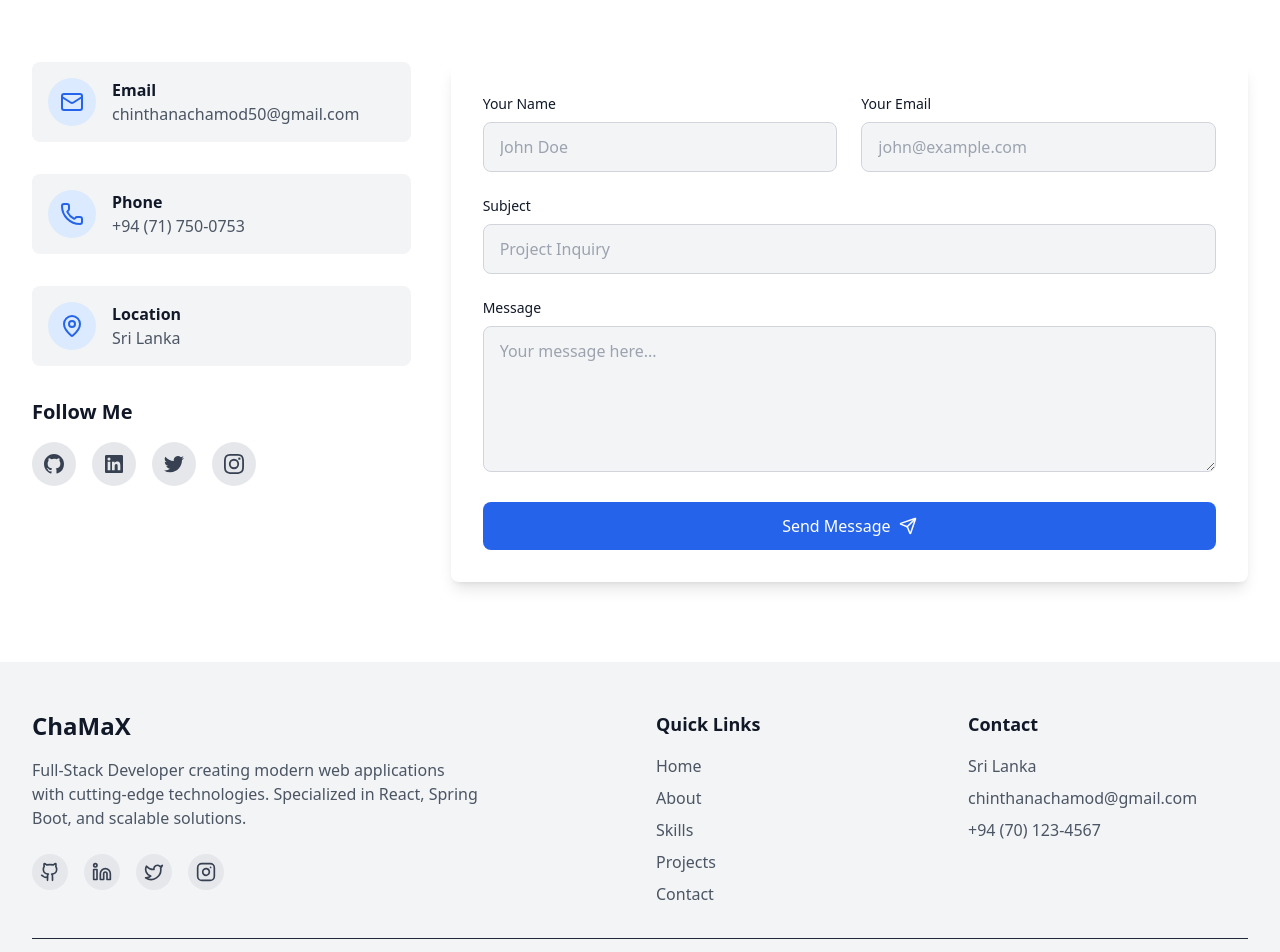
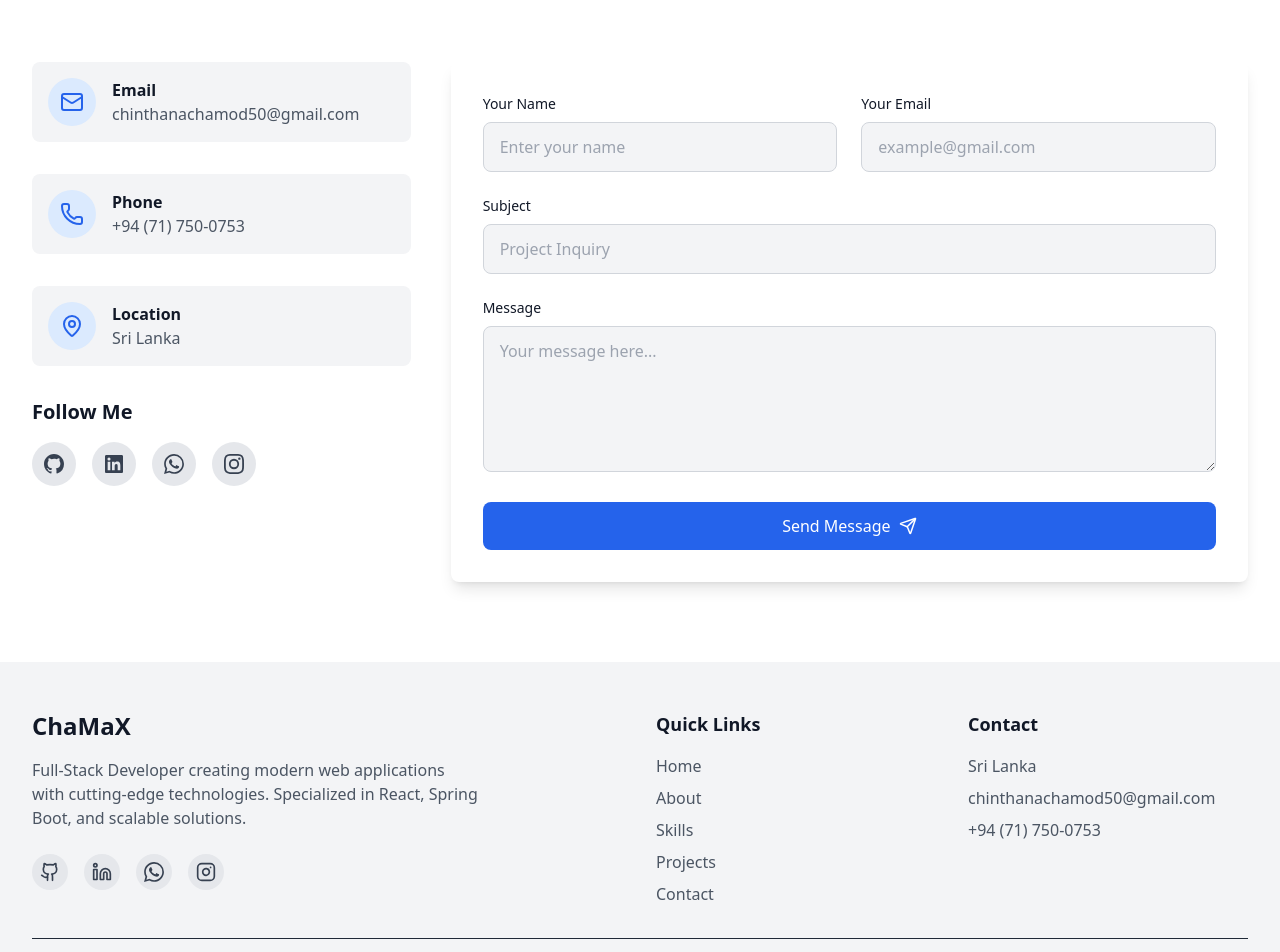
Before and after one commit to chinthanachamod/My-Personal-Portfolio-, a React (Vite) app: page / in a window 1280 px wide. Shown: the part 4940-5892 px from the top of the page. Built offline with nearby package versions, Linux system fonts and the light colour scheme.

Commit message:
add whatsapp icon and changed some parts

```diff
--- a/src/components/ContactSection.tsx
+++ b/src/components/ContactSection.tsx
@@ -133,10 +133,10 @@
                     <path fillRule="evenodd" d="M16.338 16.338H13.67V12.16c0-.995-.017-2.277-1.387-2.277-1.39 0-1.601 1.086-1.601 2.207v4.248H8.014v-8.59h2.559v1.174h.037c.356-.675 1.227-1.387 2.526-1.387 2.703 0 3.203 1.778 3.203 4.092v4.711zM5.005 6.575a1.548 1.548 0 11-.003-3.096 1.548 1.548 0 01.003 3.096zm-1.337 9.763H6.34v-8.59H3.667v8.59zM17.668 1H2.328C1.595 1 1 1.581 1 2.298v15.403C1 18.418 1.595 19 2.328 19h15.34c.734 0 1.332-.582 1.332-1.299V2.298C19 1.581 18.402 1 17.668 1z" clipRule="evenodd" />
                   </svg>
                 </a>
-                <a href="https://twitter.com/chinthanachamod" target="_blank" rel="noopener noreferrer" className={`p-3 rounded-full ${theme === 'dark' ? 'bg-gray-700 hover:bg-gray-600 text-white' : 'bg-gray-200 hover:bg-gray-300 text-gray-700'} transition-colors`}>
-                  <span className="sr-only">Twitter</span>
-                  <svg className="w-5 h-5" fill="currentColor" viewBox="0 0 20 20">
-                    <path d="M6.29 18.251c7.547 0 11.675-6.253 11.675-11.675 0-.178 0-.355-.012-.53A8.348 8.348 0 0020 3.92a8.19 8.19 0 01-2.357.646 4.118 4.118 0 001.804-2.27 8.224 8.224 0 01-2.605.996 4.107 4.107 0 00-6.993 3.743 11.65 11.65 0 01-8.457-4.287 4.106 4.106 0 001.27 5.477A4.073 4.073 0 01.8 7.713v.052a4.105 4.105 0 003.292 4.022 4.095 4.095 0 01-1.853.07 4.108 4.108 0 003.834 2.85A8.233 8.233 0 010 16.407a11.616 11.616 0 006.29 1.84" />
+                <a href="https://wa.me/94717500753" target="_blank" rel="noopener noreferrer" className={`p-3 rounded-full ${theme === 'dark' ? 'bg-gray-700 hover:bg-gray-600 text-white' : 'bg-gray-200 hover:bg-gray-300 text-gray-700'} transition-colors`}>
+                  <span className="sr-only">WhatsApp</span>
+                  <svg className="w-5 h-5" fill="currentColor" viewBox="0 0 24 24">
+                    <path d="M17.472 14.382c-.297-.149-1.758-.867-2.03-.967-.273-.099-.471-.148-.67.15-.197.297-.767.966-.94 1.164-.173.199-.347.223-.644.075-.297-.15-1.255-.463-2.39-1.475-.883-.788-1.48-1.761-1.653-2.059-.173-.297-.018-.458.13-.606.134-.133.298-.347.446-.52.149-.174.198-.298.298-.497.099-.198.05-.371-.025-.52-.075-.149-.669-1.612-.916-2.207-.242-.579-.487-.5-.669-.51-.173-.008-.371-.01-.569-.01-.198 0-.52.074-.792.372-.272.297-1.04 1.016-1.04 2.479 0 1.462 1.065 2.875 1.213 3.074.149.198 2.096 3.2 5.077 4.487.709.306 1.262.489 1.694.625.712.227 1.36.195 1.871.118.571-.085 1.758-.719 2.006-1.413.248-.694.248-1.289.173-1.413-.074-.124-.272-.198-.57-.347m-5.421 7.403h-.004a9.87 9.87 0 01-5.031-1.378l-.361-.214-3.741.982.998-3.648-.235-.374a9.86 9.86 0 01-1.51-5.26c.001-5.45 4.436-9.884 9.888-9.884 2.64 0 5.122 1.03 6.988 2.898a9.825 9.825 0 012.893 6.994c-.003 5.45-4.437 9.884-9.885 9.884m8.413-18.297A11.815 11.815 0 0012.05 0C5.495 0 .16 5.335.157 11.892c0 2.096.547 4.142 1.588 5.945L.057 24l6.305-1.654a11.882 11.882 0 005.683 1.448h.005c6.554 0 11.89-5.335 11.893-11.893A11.821 11.821 0 0020.465 3.488"/>
                   </svg>
                 </a>
                 <a href="https://instagram.com/chinthanachamod" target="_blank" rel="noopener noreferrer" className={`p-3 rounded-full ${theme === 'dark' ? 'bg-gray-700 hover:bg-gray-600 text-white' : 'bg-gray-200 hover:bg-gray-300 text-gray-700'} transition-colors`}>
@@ -167,13 +167,13 @@
                   <label htmlFor="name" className="block text-sm font-medium mb-2">
                     Your Name
                   </label>
-                  <input type="text" id="name" name="name" value={formData.name} onChange={handleChange} required className={`w-full px-4 py-3 rounded-lg ${theme === 'dark' ? 'bg-gray-800 border-gray-700 text-white focus:border-blue-500' : 'bg-gray-100 border-gray-300 text-gray-900 focus:border-blue-500'} border focus:ring-2 focus:ring-blue-500/20 outline-none transition-colors`} placeholder="John Doe" />
+                  <input type="text" id="name" name="name" value={formData.name} onChange={handleChange} required className={`w-full px-4 py-3 rounded-lg ${theme === 'dark' ? 'bg-gray-800 border-gray-700 text-white focus:border-blue-500' : 'bg-gray-100 border-gray-300 text-gray-900 focus:border-blue-500'} border focus:ring-2 focus:ring-blue-500/20 outline-none transition-colors`} placeholder="Enter your name" />
                 </div>
                 <div>
                   <label htmlFor="email" className="block text-sm font-medium mb-2">
                     Your Email
                   </label>
-                  <input type="email" id="email" name="email" value={formData.email} onChange={handleChange} required className={`w-full px-4 py-3 rounded-lg ${theme === 'dark' ? 'bg-gray-800 border-gray-700 text-white focus:border-blue-500' : 'bg-gray-100 border-gray-300 text-gray-900 focus:border-blue-500'} border focus:ring-2 focus:ring-blue-500/20 outline-none transition-colors`} placeholder="john@example.com" />
+                  <input type="email" id="email" name="email" value={formData.email} onChange={handleChange} required className={`w-full px-4 py-3 rounded-lg ${theme === 'dark' ? 'bg-gray-800 border-gray-700 text-white focus:border-blue-500' : 'bg-gray-100 border-gray-300 text-gray-900 focus:border-blue-500'} border focus:ring-2 focus:ring-blue-500/20 outline-none transition-colors`} placeholder="example@gmail.com" />
                 </div>
               </div>
               <div className="mb-6">
--- a/src/components/Footer.tsx
+++ b/src/components/Footer.tsx
@@ -1,7 +1,5 @@
-import React from 'react';
-import { motion } from 'framer-motion';
 import { useTheme } from './ThemeContext';
-import { ArrowUpIcon, GithubIcon, LinkedinIcon, TwitterIcon, InstagramIcon } from 'lucide-react';
+import { ArrowUpIcon, GithubIcon, LinkedinIcon, InstagramIcon } from 'lucide-react';
 const Footer = () => {
   const {
     theme
@@ -21,9 +19,13 @@
     icon: <LinkedinIcon size={20} />,
     href: 'https://linkedin.com/in/chinthanachamod'
   }, {
-    name: 'Twitter',
-    icon: <TwitterIcon size={20} />,
-    href: 'https://twitter.com/chinthanachamod'
+    name: 'WhatsApp',
+    icon: (
+      <svg width="20" height="20" fill="currentColor" viewBox="0 0 24 24">
+        <path d="M17.472 14.382c-.297-.149-1.758-.867-2.03-.967-.273-.099-.471-.148-.67.15-.197.297-.767.966-.94 1.164-.173.199-.347.223-.644.075-.297-.15-1.255-.463-2.39-1.475-.883-.788-1.48-1.761-1.653-2.059-.173-.297-.018-.458.13-.606.134-.133.298-.347.446-.52.149-.174.198-.298.298-.497.099-.198.05-.371-.025-.52-.075-.149-.669-1.612-.916-2.207-.242-.579-.487-.5-.669-.51-.173-.008-.371-.01-.569-.01-.198 0-.52.074-.792.372-.272.297-1.04 1.016-1.04 2.479 0 1.462 1.065 2.875 1.213 3.074.149.198 2.096 3.2 5.077 4.487.709.306 1.262.489 1.694.625.712.227 1.36.195 1.871.118.571-.085 1.758-.719 2.006-1.413.248-.694.248-1.289.173-1.413-.074-.124-.272-.198-.57-.347m-5.421 7.403h-.004a9.87 9.87 0 01-5.031-1.378l-.361-.214-3.741.982.998-3.648-.235-.374a9.86 9.86 0 01-1.51-5.26c.001-5.45 4.436-9.884 9.888-9.884 2.64 0 5.122 1.03 6.988 2.898a9.825 9.825 0 012.893 6.994c-.003 5.45-4.437 9.884-9.885 9.884m8.413-18.297A11.815 11.815 0 0012.05 0C5.495 0 .16 5.335.157 11.892c0 2.096.547 4.142 1.588 5.945L.057 24l6.305-1.654a11.882 11.882 0 005.683 1.448h.005c6.554 0 11.89-5.335 11.893-11.893A11.821 11.821 0 0020.465 3.488"/>
+      </svg>
+    ),
+    href: 'https://wa.me/94717500753'
   }, {
     name: 'Instagram',
     icon: <InstagramIcon size={20} />,
@@ -62,8 +64,8 @@
             <h3 className="text-lg font-semibold mb-4">Contact</h3>
             <ul className={`space-y-2 ${theme === 'dark' ? 'text-gray-400' : 'text-gray-600'}`}>
               <li>Sri Lanka</li>
-              <li>chinthanachamod@gmail.com</li>
-              <li>+94 (70) 123-4567</li>
+              <li>chinthanachamod50@gmail.com</li>
+              <li>+94 (71) 750-0753</li>
             </ul>
           </div>
         </div>
--- a/src/components/ProjectsSection.tsx
+++ b/src/components/ProjectsSection.tsx
@@ -1,4 +1,4 @@
-import React, { useState } from 'react';
+import { useState } from 'react';
 import { motion } from 'framer-motion';
 import { useTheme } from './ThemeContext';
 import { ExternalLinkIcon, GithubIcon } from 'lucide-react';
```
